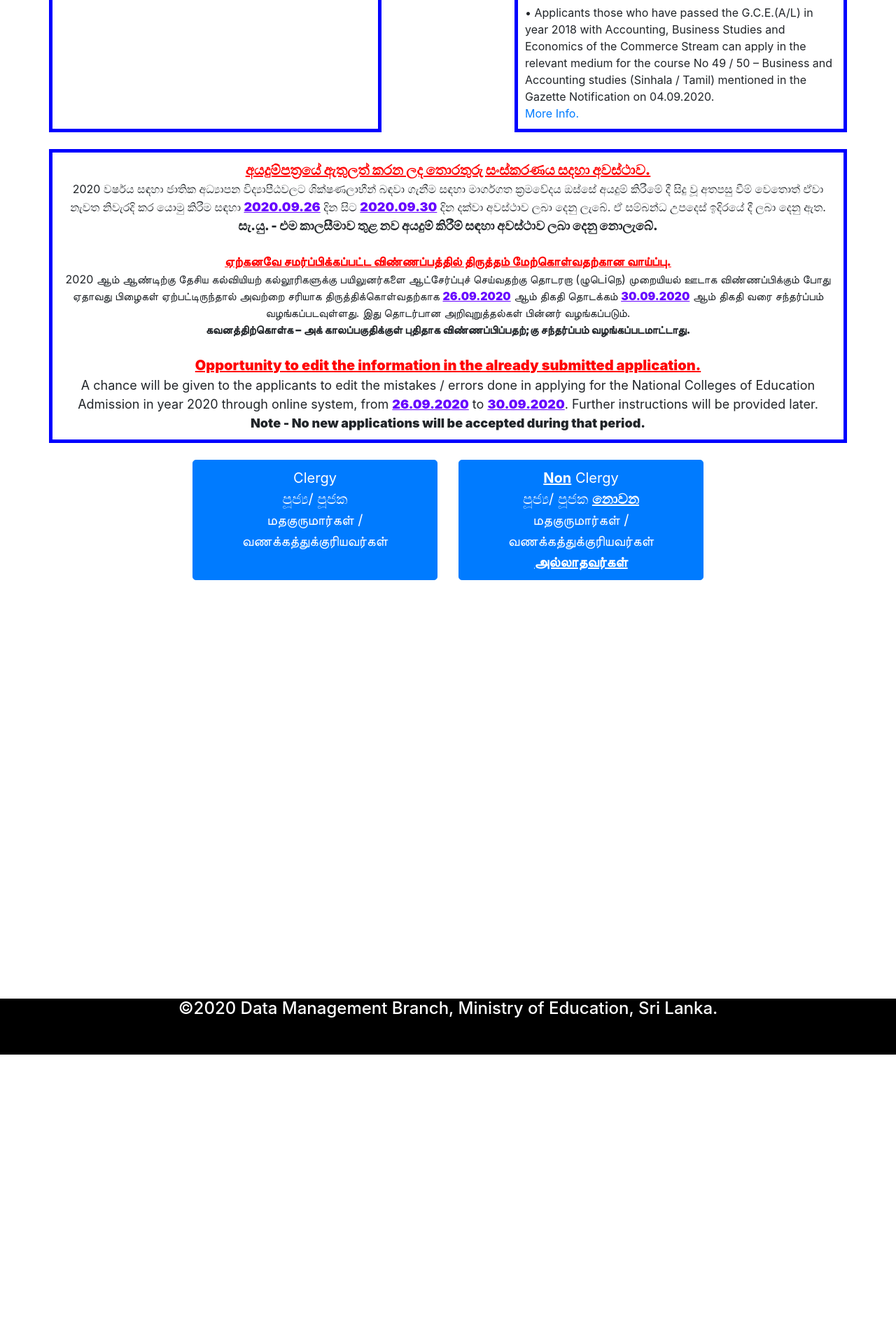
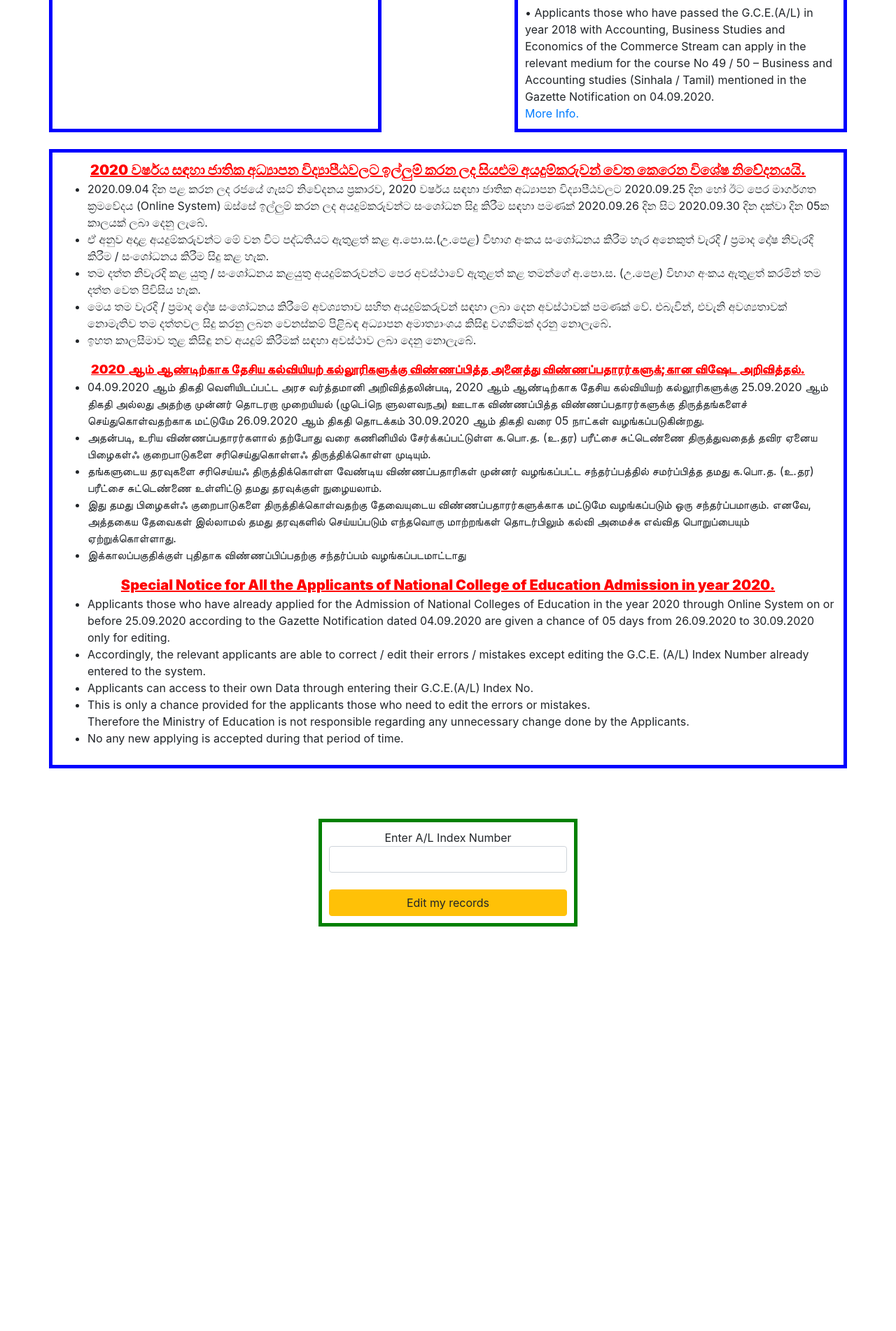
Before and after one commit to nirdetails/ncoe, a CodeIgniter app: page /ncoe/index.php/editrec/index in a window 1280 px wide; the page is wider, and only the part inside the window is pictured. Shown: the part 873-2775 px from the top of that part at 70% size. Before the commit the page ends 2380 px from the top of that part, so only its background shows below. Run offline with CodeIgniter, Linux system fonts and the light colour scheme; some libraries are stand-ins or nearby versions.

Commit message:
update home.php

```diff
--- a/application/controllers/Editrec.php
+++ b/application/controllers/Editrec.php
@@ -51,9 +51,9 @@ class Editrec extends CI_Controller{
         if($course1 == '28' || $course1 == '29' || $course2 == '28' || $course2 == '29' || $course3 == '28' || $course3 == '29'){
             $this->form_validation->set_rules('pemarks', 'PE marks', 'required');
         }
-        if($course1 == '42' || $course1 == '43' || $course1 == '44' || $course2 == '42' || $course2 == '43' || $course2 == '44' || $course3 == '42' || $course3 == '43' || $course3 == '44'){
-            $this->form_validation->set_rules('gitmk', 'GIT marks', 'required');
-        }
+        // if($course1 == '42' || $course1 == '43' || $course1 == '44' || $course2 == '42' || $course2 == '43' || $course2 == '44' || $course3 == '42' || $course3 == '43' || $course3 == '44'){
+        //     $this->form_validation->set_rules('gitmk', 'GIT marks', 'required');
+        // }
 
         if($this->form_validation->run() === FALSE){
             $data['title'] = 'Edit Your Records...';
--- a/application/views/pages/home.php
+++ b/application/views/pages/home.php
@@ -45,28 +45,44 @@
 </div>
 <br>
 <div class="row">
-    <div class="col-sm-12" style="border: 5px solid blue; padding: 10px; text-align:center; width: 100%">
-        <span style="text-align:center; font-weight:900; text-decoration: underline; font-size: 20px; color:red;">අයදුම්පත්‍රයේ ඇතුලත් කරන ලද තොරතුරු සංස්කරණය සදහා අවස්ථාව.</span><br>
-        2020 වර්ෂය සඳහා ජාතික අධ්‍යාපන විද්‍යාපීඨවලට ශික්ෂණලාභීන් බඳවා ගැනීම සඳහා මාර්ගගත ක්‍රමවේදය ඔස්සේ අයදුම් කිරීමේ දී සිදු වූ අතපසු වීම් වෙතොත් ඒවා නැවත නිවැරදි කර යොමු කිරීම සඳහා
-        <span style="font-weight:900; font-size: 18px; text-decoration: underline; color: #6600FF">2020.09.26</span> දින සිට
-        <span style="font-weight:900; font-size: 18px; text-decoration: underline; color: #6600FF">2020.09.30</span> දින දක්වා අවස්ථාව ලබා දෙනු ලැබේ. ඒ සම්බන්ධ උපදෙස් ඉදිරයේ දී ලබා දෙනු ඇත.</br>
-        <span style="text-align:center; font-weight:900; font-size: 18px;">සැ.යු. - එම කාලසීමාව තුළ නව අයදුම් කිරීම් සඳහා අවස්ථාව ලබා දෙනු නොලැබේ.</span>
-        <br><br>
-        <span style="text-align:center; font-weight:900; text-decoration: underline; font-size: 18px; color:red;">ஏற்கனவே சமர்ப்பிக்கப்பட்ட விண்ணப்பத்தில் திருத்தம் மேற்கொள்வதற்கான வாய்ப்பு.</span><br>
-        <span style="font-size: 16px">2020 ஆம் ஆண்டிற்கு தேசிய கல்வியியற் கல்லூரிகளுக்கு பயிலுனர்களை ஆட்சேர்ப்புச் செய்வதற்கு தொடரறா (ழுடெiநெ) முறையியல் ஊடாக விண்ணப்பிக்கும் போது ஏதாவது பிழைகள் ஏற்பட்டிருந்தால் அவற்றை சரியாக திருத்திக்கொள்வதற்காக
-        <span style="font-weight:900; font-size: 16px; text-decoration: underline; color: #6600FF">26.09.2020</span> ஆம் திகதி தொடக்கம்
-        <span style="font-weight:900; font-size: 16px; text-decoration: underline; color: #6600FF">30.09.2020</span> ஆம் திகதி வரை சந்தர்ப்பம் வழங்கப்படவுள்ளது. இது தொடர்பான அறிவுறுத்தல்கள் பின்னர் வழங்கப்படும்.</span><br>
-        <span style="text-align:center; font-weight:900; font-size: 16px;">கவனத்திற்கொள்க – அக் காலப்பகுதிக்குள் புதிதாக விண்ணப்பிப்பதற்;கு சந்தர்ப்பம் வழங்கப்படமாட்டாது. </span>
-        <br><br>
-        <span style="text-align:center; font-weight:900; text-decoration: underline; font-size: 20px; color:red;">Opportunity to edit the information in the already submitted application.</span><br>
-        <span style="font-size: 18px">A chance will be given to the applicants to edit the mistakes / errors done in applying for the National Colleges of Education Admission in year 2020 through online system, from
-        <span style="font-weight:900; font-size: 18px; text-decoration: underline; color: #6600FF">26.09.2020</span> to
-        <span style="font-weight:900; font-size: 18px; text-decoration: underline; color: #6600FF">30.09.2020</span>. Further instructions will be provided later.</span><br>
-        <span style="text-align:center; font-weight:900; font-size: 18px;">Note	- No new applications will be accepted during that period.</span><br>
+    <div class="col-sm-12" style="border: 5px solid blue; padding: 10px; width: 100%">
+        <div style="text-align:center">
+            <span style="text-align:center; font-weight:900; text-decoration: underline; font-size: 20px; color:red;">2020 වර්ෂය සඳහා ජාතික අධ්‍යාපන විද්‍යාපීඨවලට ඉල්ලුම් කරන ලද සියළුම අයදුම්කරුවන් වෙත කෙරෙන විශේෂ නිවේදනයයි.</span><br>
+        </div>
+        <ul>
+            <li>2020.09.04 දින පළ කරන ලද රජයේ ගැසට් නිවේදනය ප්‍රකාරව, 2020 වර්ෂය සඳහා ජාතික අධ්‍යාපන විද්‍යාපීඨවලට 2020.09.25 ‍දින හෝ ඊට පෙර මාර්ගගත ක්‍රමවේදය (Online System) ඔස්සේ ඉල්ලුම් කරන ලද අයදුම්කරුවන්ට සංශෝධන සිදු කිරීම සඳහා පමණක් 2020.09.26 දින සිට 2020.09.30 දින දක්වා දින 05ක කාලයක් ලබා දෙනු ලැබේ.</li>
+            <li>ඒ අනුව අදාළ අයදුම්කරුවන්ට මේ වන විට පද්ධතියට ඇතුළත් කළ අ.පො.ස.(උ.පෙළ) විභාග අංකය සංශෝධනය කිරීම හැර අනෙකුත් වැරදි / ප්‍රමාද දෝෂ  නිවැරදි කිරීම / සංශෝධනය කිරීම සිදු කළ හැක.</li>
+            <li>තම දත්ත නිවැරදි කළ යුතු / සංශෝධනය කළයුතු අයදුම්කරුවන්ට පෙර අවස්ථාවේ ඇතුළත් කළ තමන්ගේ අ.පො.ස. (උ.පෙළ) විභාග අංකය ඇතුළත් කරමින් තම දත්ත වෙත පිවිසිය හැක.</li>
+            <li>මෙය තම වැරදි / ප්‍රමාද දෝෂ සංශෝධනය කිරීමේ අවශ්‍යතාව සහිත අයදුම්කරුවන් සඳහා ලබා දෙන අවස්ථාවක් පමණක් වේ. එබැවින්, එවැනි අවශ්‍යතාවක් නොමැතිව තම දත්තවල සිදු කරනු ලබන වෙනස්කම් පිළිබඳ අධ්‍යාපන අමාත්‍යාංශය කිසිඳු වගකීමක් දරනු නොලැබේ.</li>
+            <li>ඉහත කාලසීමාව තුළ කිසිඳු නව අයදුම් කිරීමක් සඳහා අවස්ථාව ලබා දෙනු නොලැබේ.</li>
+        </ul>
+        <div style="text-align:center">
+            <span style="text-align:center; font-weight:900; text-decoration: underline; font-size: 18px; color:red;">2020 ஆம் ஆண்டிற்காக தேசிய கல்வியியற் கல்லூரிகளுக்கு விண்ணப்பித்த அனைத்து விண்ணப்பதாரர்களுக்;கான விஷேட அறிவித்தல்.</span><br>
+        </div>
+        <div style="font-size: 16px;">
+        <ul>
+            <li>04.09.2020 ஆம் திகதி வெளியிடப்பட்ட அரச வர்த்தமானி அறிவித்தலின்படி, 2020 ஆம் ஆண்டிற்காக தேசிய கல்வியியற் கல்லூரிகளுக்கு 25.09.2020 ஆம் திகதி அல்லது அதற்கு முன்னர் தொடரறா முறையியல் (ழுடெiநெ ளுலளவநஅ) ஊடாக விண்ணப்பித்த விண்ணப்பதாரர்களுக்கு திருத்தங்களைச் செய்துகொள்வதற்காக மட்டுமே 26.09.2020 ஆம் திகதி தொடக்கம் 30.09.2020 ஆம் திகதி வரை 05 நாட்கள் வழங்கப்படுகின்றது.</li>
+            <li>அதன்படி, உரிய விண்ணப்பதாரர்களால் தற்போது வரை கணினியில் சேர்க்கப்பட்டுள்ள க.பொ.த. (உ.தர) பரீட்சை சுட்டெண்ணை திருத்துவதைத் தவிர ஏனைய பிழைகள்ஃ குறைபாடுகளை சரிசெய்துகொள்ளஃ திருத்திக்கொள்ள முடியும்.</li>
+            <li>தங்களுடைய தரவுகளை சரிசெய்யஃ திருத்திக்கொள்ள வேண்டிய விண்ணப்பதாரிகள் முன்னர் வழங்கப்பட்ட சந்தர்ப்பத்தில் சமர்ப்பித்த தமது க.பொ.த. (உ.தர) பரீட்சை சுட்டெண்ணை உள்ளிட்டு தமது தரவுக்குள் நுழையலாம்.</li>
+            <li>இது தமது பிழைகள்ஃ குறைபாடுகளை திருத்திக்கொள்வதற்கு தேவையுடைய  விண்ணப்பதாரர்களுக்காக மட்டுமே வழங்கப்படும் ஒரு சந்தர்ப்பமாகும்.  எனவே, அத்தகைய தேவைகள் இல்லாமல் தமது தரவுகளில் செய்யப்படும் எந்தவொரு மாற்றங்கள் தொடர்பிலும் கல்வி அமைச்சு எவ்வித பொறுப்பையும் ஏற்றுக்கொள்ளாது.</li>
+            <li>இக்காலப்பகுதிக்குள் புதிதாக விண்ணப்பிப்பதற்கு சந்தர்ப்பம் வழங்கப்படமாட்டாது</li>
+        </ul>
+        </div>
+        <div style="text-align:center">
+            <span style="text-align:center; font-weight:900; text-decoration: underline; font-size: 20px; color:red;">Special Notice for All the Applicants of National College of Education Admission in year 2020.</span><br>
+        </div>
+        <ul>
+            <li>Applicants those who have already applied for the Admission of National Colleges of Education in the year 2020 through Online System on or before 25.09.2020 according to the Gazette Notification dated 04.09.2020 are given a chance of 05 days from 26.09.2020 to 30.09.2020 only for editing.</li>
+            <li>Accordingly, the relevant applicants are able to correct / edit their errors / mistakes except editing the G.C.E. (A/L) Index Number already entered to the system.</li>
+            <li>Applicants can access to their own Data through entering their G.C.E.(A/L) Index No.</li>
+            <li>This is only a chance provided for the applicants those who need to edit the errors or mistakes.<br>
+                Therefore the Ministry of Education is not responsible regarding any unnecessary change done by the Applicants.</li>
+            <li>No any new applying is accepted during that period of time.</li>
+        </ul>
     </div>
 </div>
 <br>
-<div class="row">
+<!-- <div class="row">
     <div class="col-sm-2">
     </div>
     <div class="col-sm-4">
@@ -75,11 +91,11 @@
                 <a href="prirvenaal" class="btn btn-primary btn-lg" style="width: 100%; padding: 10px;">Clergy<br>පූජ්‍ය/ පූජක<br>மதகுருமார்கள் /வணக்கத்துக்குரியவர்கள்<br>&nbsp;<br></a>
             </div>
         </div>
-    </div>
+    </div> -->
 <!-- </div>
 <div class="row"> -->
     <?php// var_dump($_SESSION); ?>
-    <div class="col-sm-4">
+    <!-- <div class="col-sm-4">
         <div class="form-group">
             <div style="text-align :right;">
                 <a href="alresults" class="btn btn-primary btn-lg" style="width: 100%; padding: 10px;"><b><u>Non</u></b> Clergy<br>පූජ්‍ය/ පූජක <b><u>නොවන</u></b><br>மதகுருமார்கள் /வணக்கத்துக்குரியவர்கள் <b><u>அல்லாதவர்கள்</u></b></a>
@@ -88,9 +104,9 @@
     </div>
     <div class="col-sm-2">
     </div>
-</div>
+</div> -->
 <br><br>
-<!-- <form action="<?php echo site_url(); ?>editrec/index" enctype="multipart/form-data" method="post" accept-charset="utf-8">
+<form action="<?php echo site_url(); ?>editrec/index" enctype="multipart/form-data" method="post" accept-charset="utf-8">
 <div class="row" style="margin: auto; text-align:center;">
     <div class="col-sm-4">&nbsp;</div>
     <div class="col-sm-4" style="border: 5px solid green; padding: 10px;">
@@ -101,10 +117,16 @@
     </div>
     <div class="col-sm-4">&nbsp;</div>
 </div>
-</form> -->
+</form>
  <!-- Site footer -->
 </div>
 <div class="row" style="height: 100%">
+  &nbsp;
+</div>
+<div class="row" style="height: 50%">
+  &nbsp;
+</div>
+<div class="row" style="height: 50%">
   &nbsp;
 </div>
 <div class="row" style="height: 50%">
```
